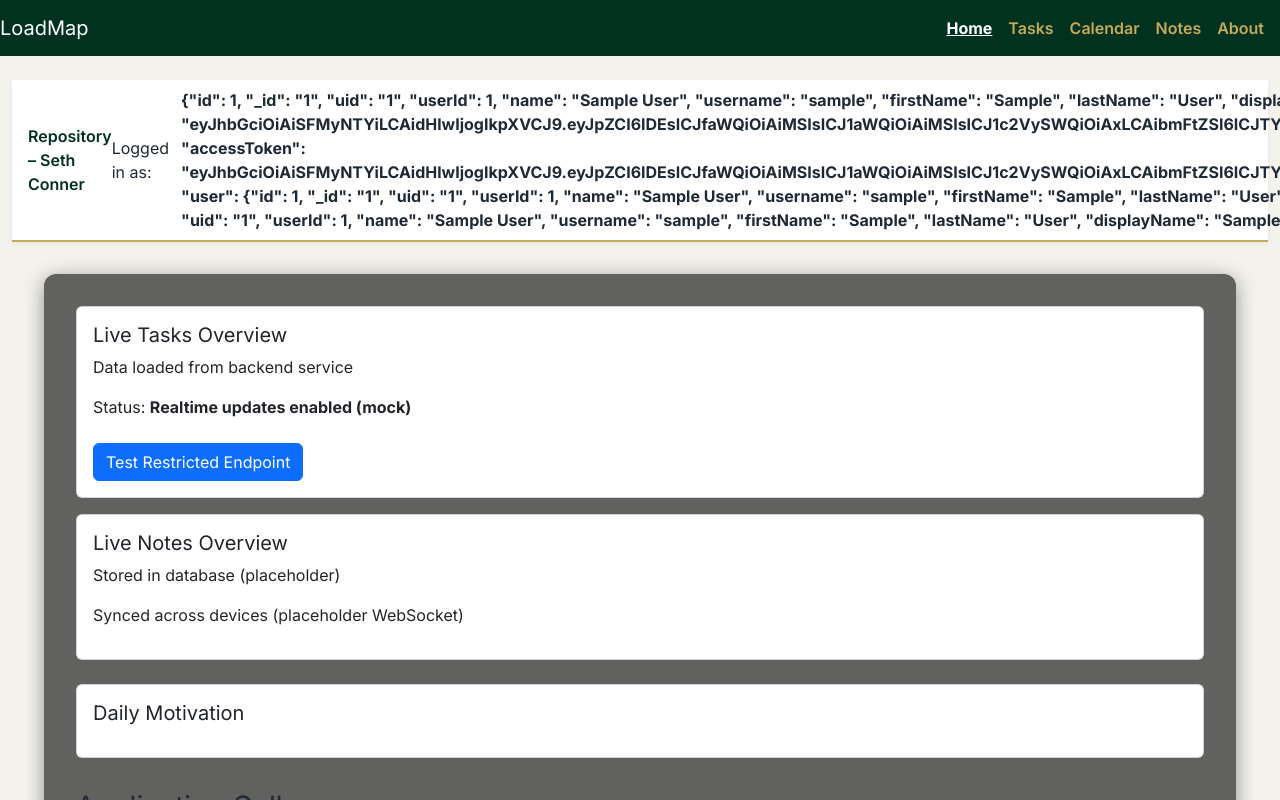
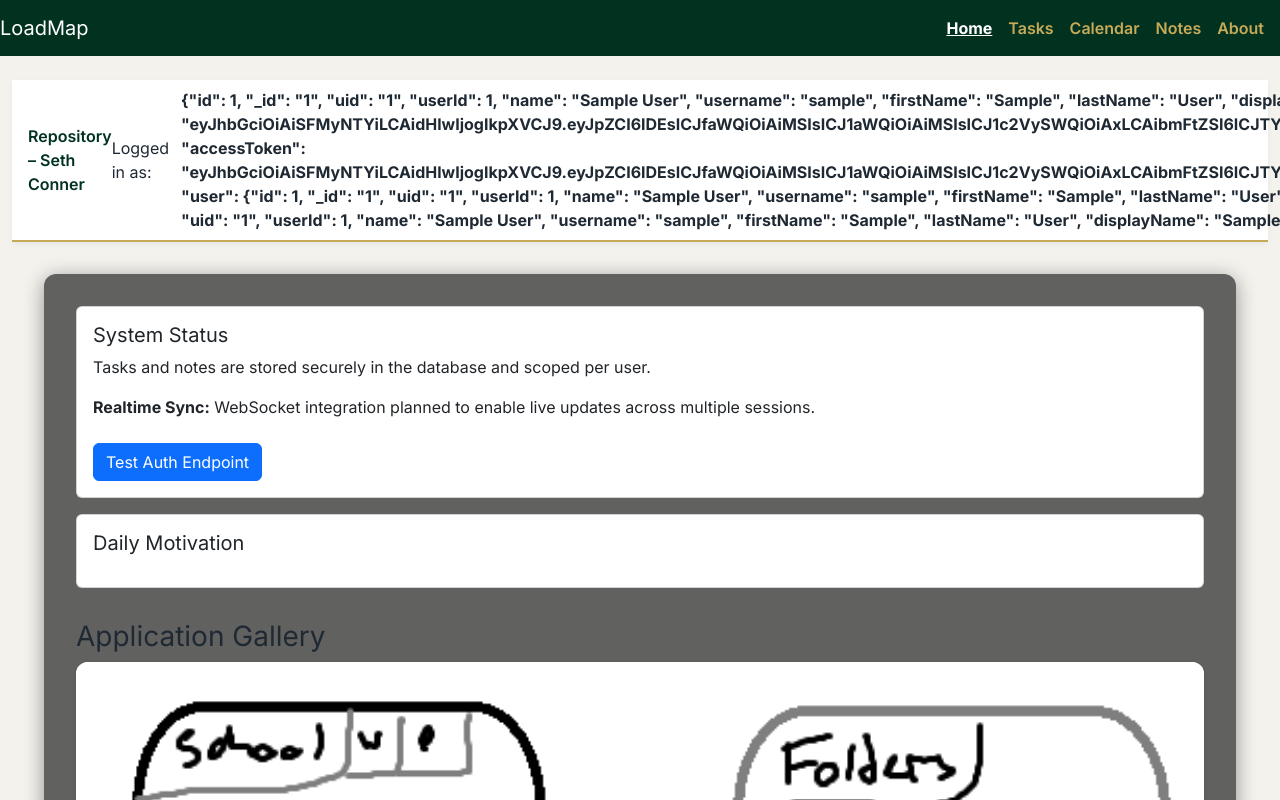
Before and after one commit to SethCSanti/startup, a React (Vite) app: page / in a window 1280 px wide. Shown: the top 800 px of the page. Built offline with nearby package versions, Linux system fonts and the light colour scheme; no server answers; sample sign-in values are in the browser's storage.

Commit message:
added plans for websocket deliverable in readme and updated placeholders

```diff
--- a/src/home/home.jsx
+++ b/src/home/home.jsx
@@ -102,27 +102,22 @@ export function Home({ user, login, logout }) {
             <>
               <div className="card mb-3">
                 <div className="card-body">
-                  <h5>Live Tasks Overview</h5>
-                  <p>Data loaded from backend service</p>
+                  <h5>System Status</h5>
+
                   <p>
-                    Status: <strong>Realtime updates enabled (mock)</strong>
+                    Tasks and notes are stored securely in the database and scoped per user.
                   </p>
 
-                  {/* Restricted Endpoint Demo */}
+                  <p>
+                    <strong>Realtime Sync:</strong> WebSocket integration planned to enable live updates across multiple sessions.
+                  </p>
+
                   <button
                     className="btn btn-primary mt-2"
                     onClick={testRestricted}
                   >
-                    Test Restricted Endpoint
+                    Test Auth Endpoint
                   </button>
-                </div>
-              </div>
-
-              <div className="card mb-4">
-                <div className="card-body">
-                  <h5>Live Notes Overview</h5>
-                  <p>Stored in database (placeholder)</p>
-                  <p>Synced across devices (placeholder WebSocket)</p>
                 </div>
               </div>
             </>
```
Also changed, not shown: 1 other file (tests, documents, lock files or other folders).
